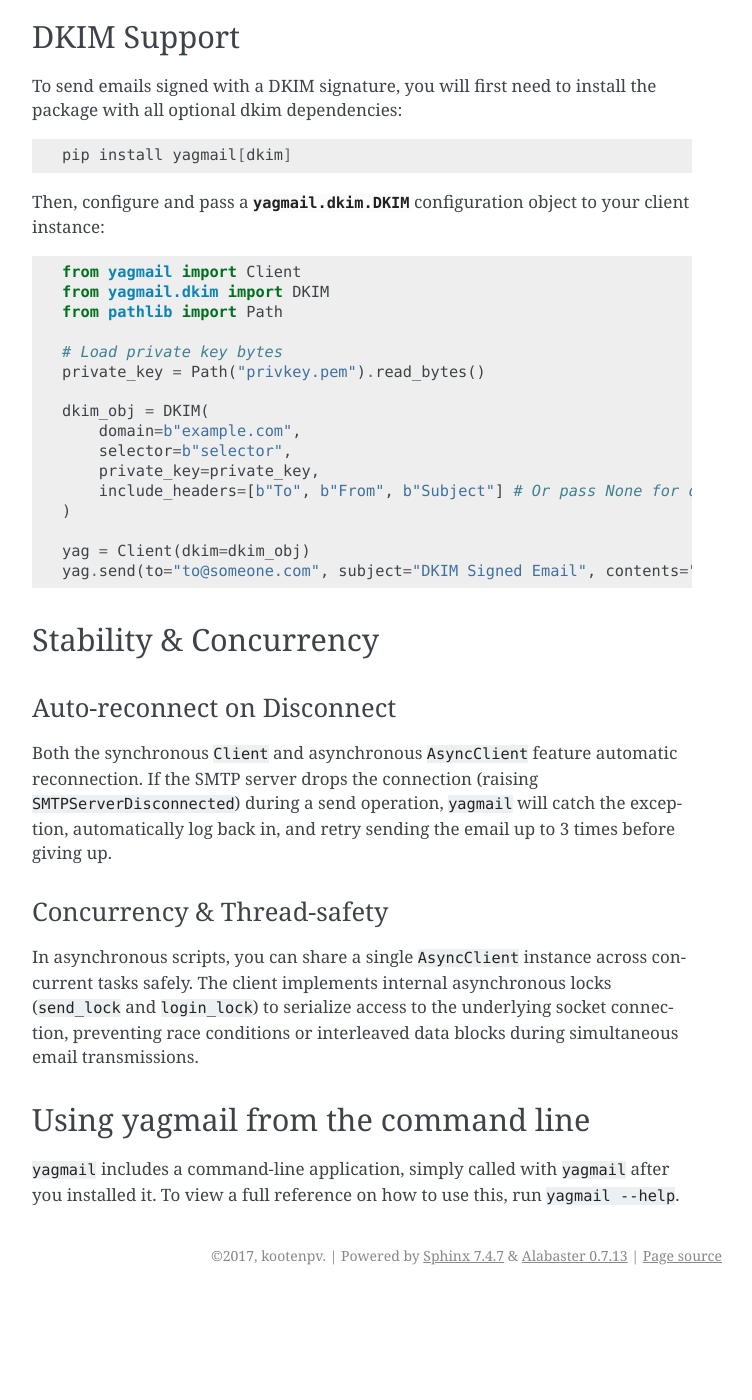
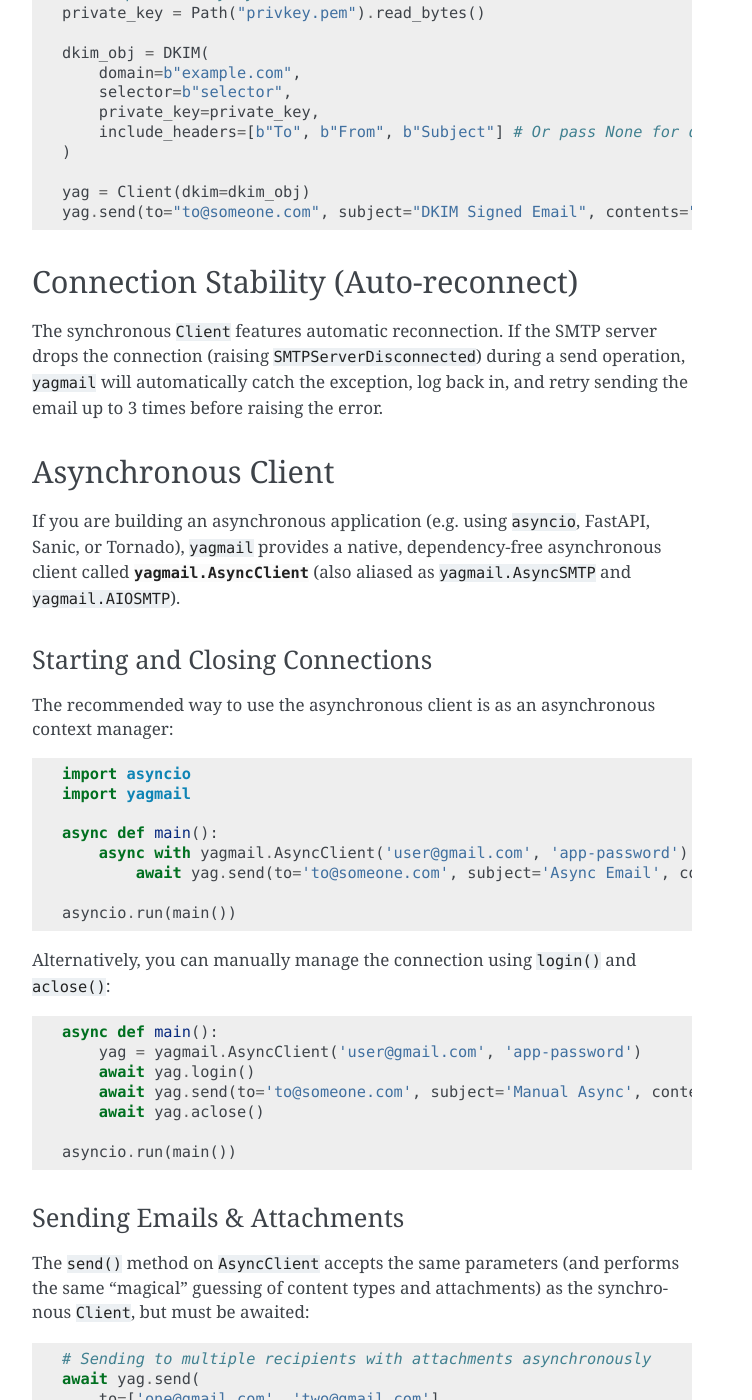
Before and after one commit to kootenpv/yagmail, a Sphinx documentation site: the page built from docs/usage.rst, in a window 1280 px wide and 1400 px high, scrolled down 3872 px. Shown: the whole window, without its empty margins (388-1140 px from the left). Built offline with Sphinx 7.4.7, drawn with Linux system fonts in a browser that asks for light colours; before the commit the page ends 5167 px from its top, so only the background shows below that; some of the changed text lies outside the part shown.

Commit message:
Restructure usage docs to focus on sync code first and group async features in a dedicated section

```diff
--- a/docs/usage.rst
+++ b/docs/usage.rst
@@ -33,34 +33,19 @@
 **in CPython**. This is an implementation detail of CPython and as such
 may not work in other implementations such as PyPy (reported in
 `issue #39 <https://github.com/kootenpv/yagmail/issues/39>`_). In those
-cases, you can use :class:`yagmail.Client` with ``with`` instead.
-
-For asynchronous use, you can use the async context manager of :class:`yagmail.AsyncClient`. Below is a complete, copy-pasteable example of sending an email asynchronously:
+cases, you can use :class:`yagmail.Client` with ``with`` instead:
 
 .. code-block:: python
 
-    import asyncio
-    import yagmail
+    with yagmail.Client() as yag:
+        yag.send(contents="Hello!")
 
-    async def main():
-        # Use AsyncClient as an async context manager
-        async with yagmail.AsyncClient('mygmailusername', 'mygmailpassword') as yag:
-            contents = [
-                "This is the body of the async email.",
-                "/local/path/to/song.mp3"
-            ]
-            await yag.send('to@someone.com', 'subject', contents)
-
-    asyncio.run(main())
-
-Alternatively, you can close and re-use the connection with
-:meth:`yagmail.Client.close` and :meth:`yagmail.Client.login` (or
-``aclose()`` and ``login()`` for :class:`yagmail.AsyncClient`).
+Alternatively, you can manually close and re-use the connection with :meth:`yagmail.Client.close` and :meth:`yagmail.Client.login`.
 
 
 Sending E-Mails
 ---------------
-:meth:`yagmail.Client.send` (or :meth:`yagmail.AsyncClient.send`) is a fairly versatile method that allows
+:meth:`yagmail.Client.send` is a fairly versatile method that allows
 you to adjust more or less anything about your Mail.
 First of all, all parameters are optional.
 If you omit the recipient (specified with ``to``), you will send an
@@ -203,16 +188,81 @@
     yag.send(to="to@someone.com", subject="DKIM Signed Email", contents="Hi!")
 
 
-Stability & Concurrency
------------------------
+Connection Stability (Auto-reconnect)
+-------------------------------------
+The synchronous ``Client`` features automatic reconnection. If the SMTP server drops the connection (raising ``SMTPServerDisconnected``) during a send operation, ``yagmail`` will automatically catch the exception, log back in, and retry sending the email up to 3 times before raising the error.
 
-Auto-reconnect on Disconnect
+
+Asynchronous Client
+-------------------
+If you are building an asynchronous application (e.g. using ``asyncio``, FastAPI, Sanic, or Tornado), ``yagmail`` provides a native, dependency-free asynchronous client called :class:`yagmail.AsyncClient` (also aliased as ``yagmail.AsyncSMTP`` and ``yagmail.AIOSMTP``).
+
+Starting and Closing Connections
+~~~~~~~~~~~~~~~~~~~~~~~~~~~~~~~~
+The recommended way to use the asynchronous client is as an asynchronous context manager:
+
+.. code-block:: python
+
+    import asyncio
+    import yagmail
+
+    async def main():
+        async with yagmail.AsyncClient('user@gmail.com', 'app-password') as yag:
+            await yag.send(to='to@someone.com', subject='Async Email', contents='Hello!')
+
+    asyncio.run(main())
+
+Alternatively, you can manually manage the connection using ``login()`` and ``aclose()``:
+
+.. code-block:: python
+
+    async def main():
+        yag = yagmail.AsyncClient('user@gmail.com', 'app-password')
+        await yag.login()
+        await yag.send(to='to@someone.com', subject='Manual Async', contents='Hello!')
+        await yag.aclose()
+
+    asyncio.run(main())
+
+Sending Emails & Attachments
 ~~~~~~~~~~~~~~~~~~~~~~~~~~~~
-Both the synchronous ``Client`` and asynchronous ``AsyncClient`` feature automatic reconnection. If the SMTP server drops the connection (raising ``SMTPServerDisconnected``) during a send operation, ``yagmail`` will catch the exception, automatically log back in, and retry sending the email up to 3 times before giving up.
+The ``send()`` method on ``AsyncClient`` accepts the same parameters (and performs the same "magical" guessing of content types and attachments) as the synchronous ``Client``, but must be awaited:
 
-Concurrency & Thread-safety
-~~~~~~~~~~~~~~~~~~~~~~~~~~~
-In asynchronous scripts, you can share a single ``AsyncClient`` instance across concurrent tasks safely. The client implements internal asynchronous locks (``send_lock`` and ``login_lock``) to serialize access to the underlying socket connection, preventing race conditions or interleaved data blocks during simultaneous email transmissions.
+.. code-block:: python
+
+    # Sending to multiple recipients with attachments asynchronously
+    await yag.send(
+        to=['one@gmail.com', 'two@gmail.com'],
+        subject='Async Attachments',
+        contents=['Hello!', '/path/to/local/file.png'],
+        attachments=['/path/to/another/file.pdf']
+    )
+
+DKIM Support in Async
+~~~~~~~~~~~~~~~~~~~~~
+You can pass the same ``DKIM`` configuration object when instantiating ``AsyncClient``:
+
+.. code-block:: python
+
+    from yagmail import AsyncClient
+    from yagmail.dkim import DKIM
+    from pathlib import Path
+
+    private_key = Path("privkey.pem").read_bytes()
+
+    dkim_obj = DKIM(
+        domain=b"example.com",
+        selector=b"selector",
+        private_key=private_key
+    )
+
+    async with AsyncClient(dkim=dkim_obj) as yag:
+        await yag.send(subject="DKIM Signed Async Email", contents="Hi!")
+
+Auto-reconnect & Concurrency Safety
+~~~~~~~~~~~~~~~~~~~~~~~~~~~~~~~~~~~
+* **Auto-reconnect:** Just like the synchronous client, ``AsyncClient`` automatically handles reconnection. If the connection drops mid-send, it will automatically log back in and retry sending up to 3 times.
+* **Concurrency-safe Locks:** You can share a single ``AsyncClient`` instance across concurrent async tasks safely. The client implements internal asynchronous locks (``send_lock`` and ``login_lock``) to serialize access to the underlying socket connection, preventing race conditions or interleaved data blocks on the shared connection.
 
 
 Using yagmail from the command line
```
